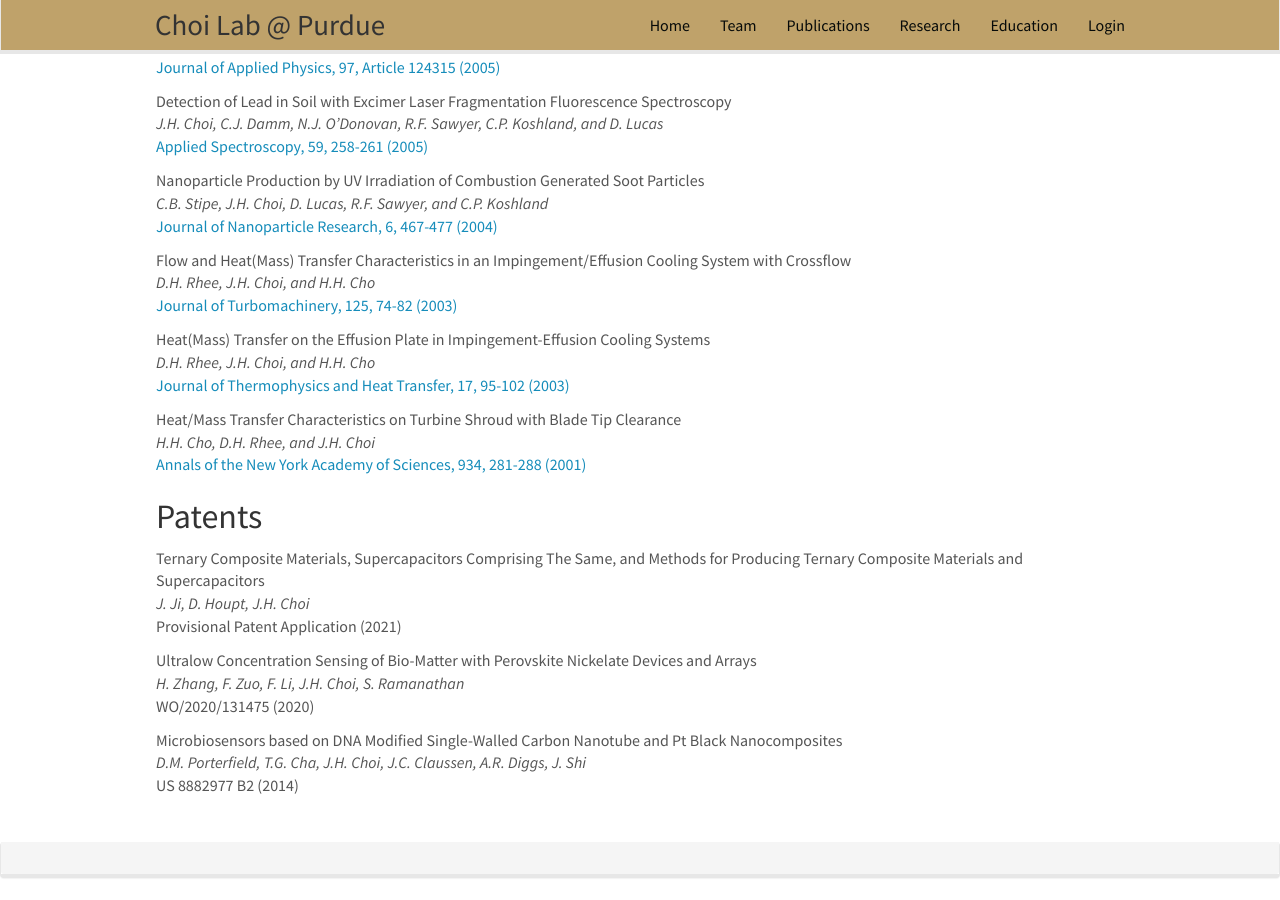
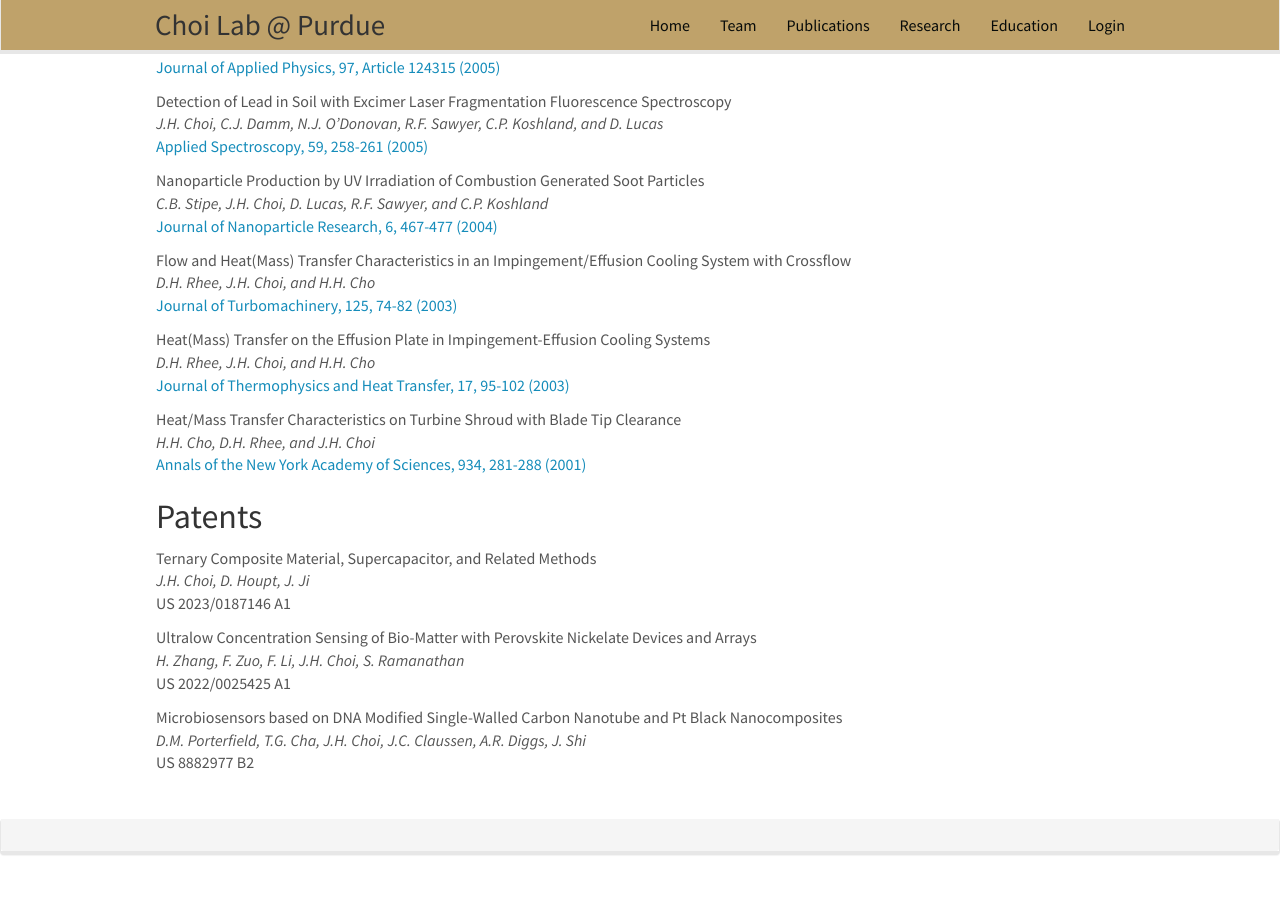
Before and after one commit to choidnalab/choidnalab.github.io, a Jekyll site: the page built from _pages/publications.md, in a window 1280 px wide and 900 px high, scrolled down 5899 px. Built offline with Jekyll 4.4.1, drawn with Linux system fonts in a browser that asks for light colours; nearby versions of some CDN libraries; after the commit the page ends 6776 px from its top, so only the background shows below that.

Commit message:
Update publications.md

```diff
--- a/_pages/publications.md
+++ b/_pages/publications.md
@@ -17,10 +17,10 @@ permalink: /publications/
 {% endfor %}
 
 ## Patents
-Ternary Composite Materials, Supercapacitors Comprising The Same, and Methods for Producing Ternary Composite Materials and Supercapacitors<br /><em>J. Ji, D. Houpt, J.H. Choi</em><br />Provisional Patent Application (2021)
+Ternary Composite Material, Supercapacitor, and Related Methods<br /><em>J.H. Choi, D. Houpt, J. Ji</em><br />US 2023/0187146 A1
 
-Ultralow Concentration Sensing of Bio-Matter with Perovskite Nickelate Devices and Arrays<br /><em>H. Zhang, F. Zuo, F. Li, J.H. Choi, S. Ramanathan</em><br /> WO/2020/131475 (2020)
+Ultralow Concentration Sensing of Bio-Matter with Perovskite Nickelate Devices and Arrays<br /><em>H. Zhang, F. Zuo, F. Li, J.H. Choi, S. Ramanathan</em><br /> US 2022/0025425 A1
 
-Microbiosensors based on DNA Modified Single-Walled Carbon Nanotube and Pt Black Nanocomposites<br /><em>D.M. Porterfield, T.G. Cha, J.H. Choi, J.C. Claussen, A.R. Diggs, J. Shi</em><br /> US 8882977 B2 (2014)
+Microbiosensors based on DNA Modified Single-Walled Carbon Nanotube and Pt Black Nanocomposites<br /><em>D.M. Porterfield, T.G. Cha, J.H. Choi, J.C. Claussen, A.R. Diggs, J. Shi</em><br /> US 8882977 B2
 
   <br />
```
